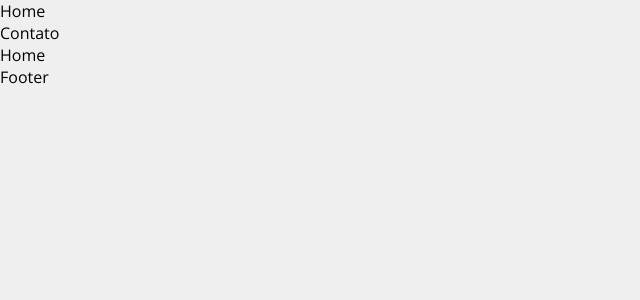
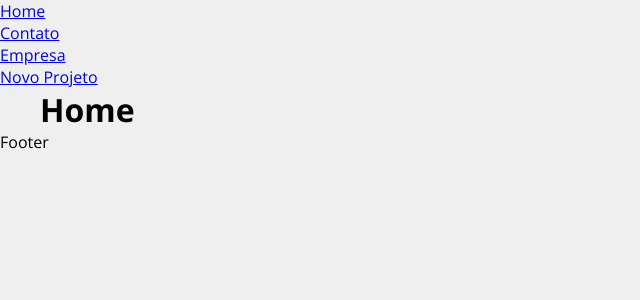
Before and after one commit to marlon-couto/costs, a React (Create React App) app: page / in a window 1280 px wide. Shown: the top 300 px of the page, without its empty margins (0-640 px from the left). Built offline with nearby package versions, Linux system fonts and the light colour scheme.

Commit message:
Atualiza componentes e adiciona "Footer"

```diff
--- a/src/App.js
+++ b/src/App.js
@@ -1,23 +1,20 @@
 import { Switch, Route } from 'react-router-dom';
 
+import Container from './components/layout/Container';
+import Header from './components/layout/Header';
+import Footer from './components/layout/Footer';
 import Company from './components/pages/Company';
 import Contact from './components/pages/Contact';
+import Home from './components/pages/Home';
 import NewProject from './components/pages/NewProject';
-import Home from './components/pages/Home';
 
 function App() {
   return (
     <div className="App">
-      <header>
-        <nav>
-          <ul>
-            <li>Home</li>
-            <li>Contato</li>
-          </ul>
-        </nav>
-      </header>
+      <Header />
 
       <Switch>
+        <Container customClass="min-height">
           <Route
             exact
             path="/company"
@@ -41,9 +38,10 @@ function App() {
             path="/"
             component={Home}
           />
+        </Container>
       </Switch>
 
-      <footer>Footer</footer>
+      <Footer />
     </div>
   );
 }
--- /dev/null
+++ b/src/components/layout/Footer.jsx
@@ -0,0 +1,9 @@
+import React from 'react';
+
+export default function Footer() {
+  return (
+    <footer>
+      <p>Footer</p>
+    </footer>
+  );
+}
--- a/src/components/pages/Home.jsx
+++ b/src/components/pages/Home.jsx
@@ -1,5 +1,9 @@
 import React from 'react';
 
 export default function Home() {
-  return <div>Home</div>;
+  return (
+    <div>
+      <h1>Home</h1>
+    </div>
+  );
 }
```
Lines whose indentation alone changed are shown as unchanged.
